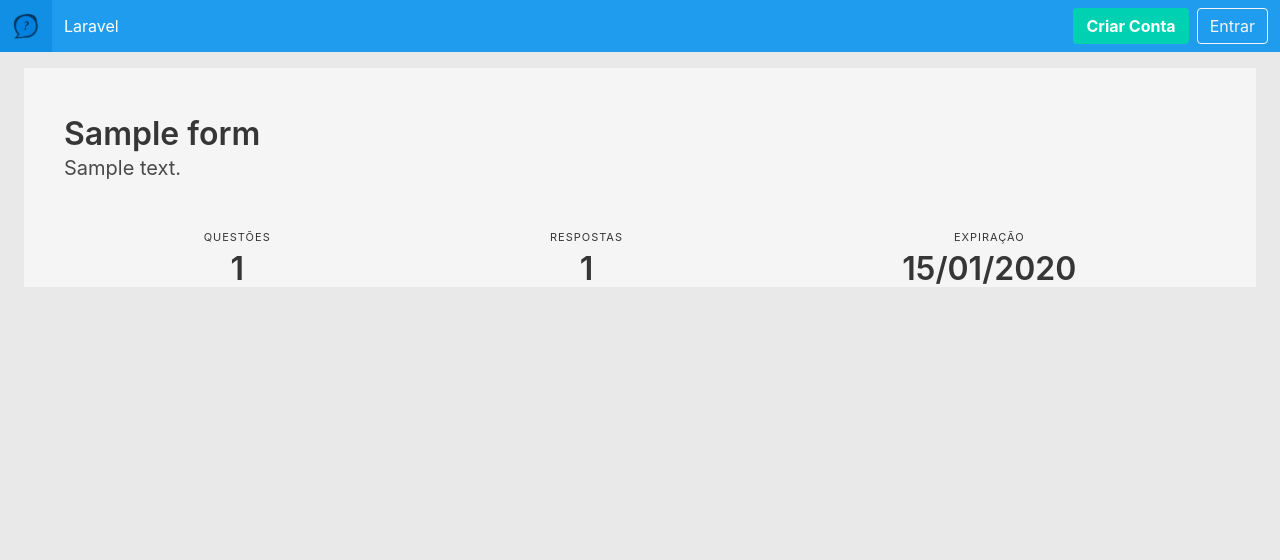
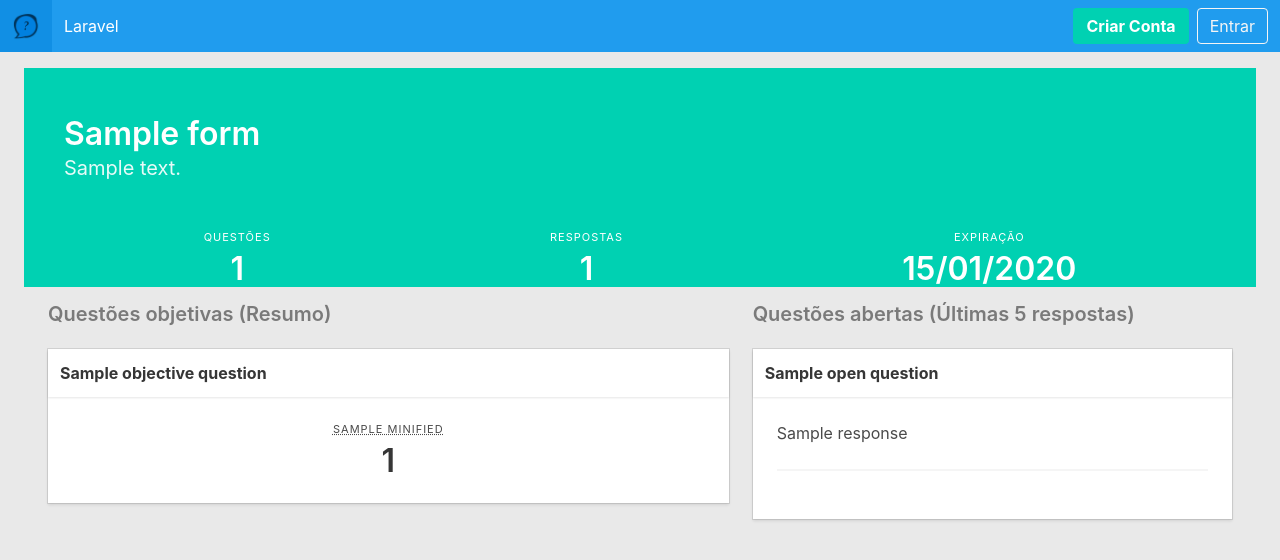
Before and after one commit to rgarnica/perguntas-mkt, a Laravel app: template resources/views/forms/view.blade.php in a window 1280 px wide. Shown: the top 560 px of the page. Run offline with Laravel 8, Linux system fonts and the light colour scheme; the template is opened without the code that fills it: most values are stand-ins (such as "Sample title", 1, 10 or a date in 2020); settings files or empty folders that the repository lacks are supplied; some libraries are stand-ins or nearby versions.

Commit message:
Final adjustments

```diff
--- a/app/Answer.php
+++ b/app/Answer.php
@@ -24,7 +24,8 @@ class Answer extends Model
 
     public function responses()
     {
-        return $this->belongsToMany(Question::class);
+        return $this->belongsToMany(Question::class)
+            ->withPivot('response', 'alternative_id');
     }
 
     public function scopeSubmited($query)
--- a/app/Http/Controllers/FormController.php
+++ b/app/Http/Controllers/FormController.php
@@ -66,6 +66,7 @@ class FormController extends Controller
      */
     public function show(Form $form)
     {
+        $this->authorize('view', $form);
         return view('forms.view', ['form' => $form]);
     }
 
@@ -90,6 +91,7 @@ class FormController extends Controller
      */
     public function update(Request $request, Form $form)
     {
+        $this->authorize('update', $form);
         $form->title = $request->input('title') ?: 'Questionário sem título';
         $form->description = $request->input('description') ?: 'Sem descrição';
         $form->expires_at = $request->input('expires_at') ?: Carbon::tomorrow();
@@ -104,6 +106,7 @@ class FormController extends Controller
      */
     public function destroy(Request $request, Form $form)
     {
+        $this->authorize('forceDelete', $form);
         $form->delete();
         $request->session()->flash('toast', 'Questionário removido com sucesso!');
         return redirect(route('forms.index'));
--- a/resources/views/forms/view.blade.php
+++ b/resources/views/forms/view.blade.php
@@ -2,7 +2,7 @@
 
 @section('content')
 
-    <div class="hero is-light has-text-center is-large">
+    <div class="hero is-primary has-text-center is-large">
         <div class="hero-body">
             <div class="container">
                 <h1 class="title">{{ $form->title }}</h1>
@@ -35,4 +35,57 @@
         </div>
     </div>
 
+    <section class="section">
+    <div class="columns">
+
+        <div class="column is-7">
+            <h1 class="title has-text-grey is-5">Questões objetivas (Resumo)</h1>
+
+            @foreach($form->objectiveQuestions as $question)
+                <div class="card">
+                    <div class="card-header">
+                        <h1 class="card-header-title">{{ $question->title }}</h1>
+                    </div>
+                    <div class="card-content">
+                        <nav class="level is-vertical">
+                            @foreach($question->alternatives as $alternative)
+                                <div class="level-item has-text-centered">
+                                    <div>
+                                    <p class="heading"><abbr title="{{ $alternative->title }}">{{ $alternative->minified }}</abbr></p>
+                                    <p class="title">{{ $question->responses()->wherePivot('response', $alternative->title)->count() }}</p>
+                                    </div>
+                                </div>
+                            @endforeach
+                        </nav>
+                    </div>
+                </div>
+            @endforeach
+        </div>
+
+        <div class="column is-5">
+            <h1 class="title has-text-grey is-5">Questões abertas (Últimas 5 respostas)</h1>
+
+            @foreach($form->openQuestions as $question)
+                <div class="card">
+                    <div class="card-header">
+                        <h1 class="card-header-title">{{ $question->title }}</h1>
+                    </div>
+                    <div class="card-content">
+
+                        @foreach($question->responses()->orderBy('created_at', 'desc')->take(5)->get() as $response)
+                            <div class="is-block">
+                                <p>{{ $response->pivot->response }}</p>
+                            </div>
+                            <hr>
+                        @endforeach
+                    </div>
+                </div>
+            @endforeach
+        </div>
+
+    </div>
+</section>
+
+
+
 @endsection
--- a/resources/views/quiz.blade.php
+++ b/resources/views/quiz.blade.php
@@ -127,9 +127,9 @@
                             </div>
                         @else
                             @foreach ($question->alternatives as $i => $alt)
-                            <div class="field">
-                                <input value="{{ $alt->id }}" class="is-checkradio has-background-color is-primary" id="alternative_{{ $i }}" type="radio" name="radioAlternative">
-                                <label for="alternative_{{ $i }}" class="alternativeLabel">{{ $alt->title }}</label>
+                            <div class="field has-text-left">
+                                <input value="{{ $alt->id }}" class="is-checkradio has-background-color is-primary" id="alternative_{{ $alt->id }}" type="radio" name="radioAlternative">
+                                <label for="alternative_{{ $alt->id }}" class="alternativeLabel">{{ $alt->title }}</label>
                             </div>
                             @endforeach
                         @endif
```
Also changed, not shown: app/Alternative.php (+11 -0 lines), app/Form.php (+10 -0 lines), app/Question.php (+22 -0 lines), resources/views/forms/index.blade.php (+2 -23 lines).
